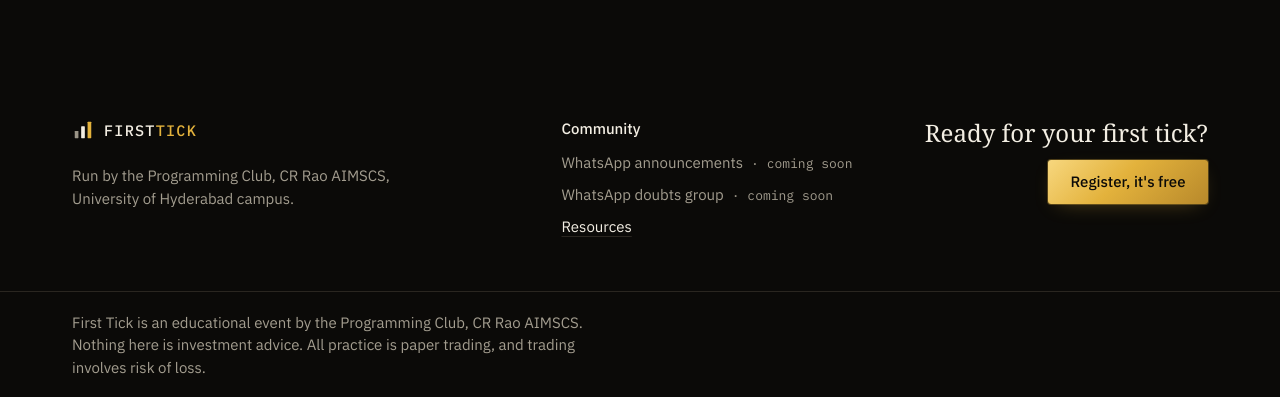
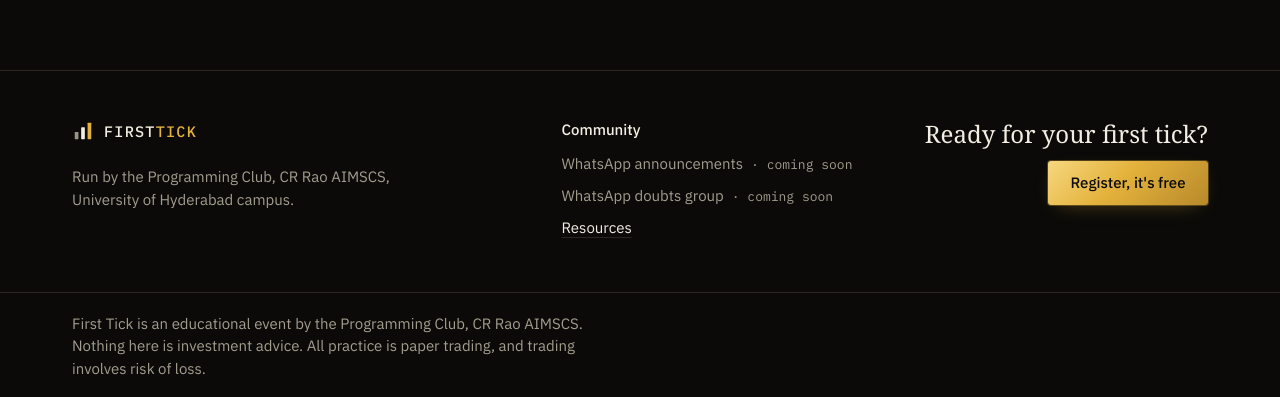
Before and after one commit to Lnvqntx/first-tick, a React (Vite) app: page /resources in a window 1280 px wide. Shown: the part 633-1030 px from the top of the page. Built offline with nearby package versions, Linux system fonts and the light colour scheme.

Commit message:
Give the footer its own top hairline so every page has it

```diff
--- a/src/components/Footer.tsx
+++ b/src/components/Footer.tsx
@@ -5,7 +5,7 @@ import { ActionLink } from './ActionLink'
 
 export function Footer() {
   return (
-    <footer>
+    <footer className="border-t border-line">
       <div className="page-x grid gap-10 py-12 md:grid-cols-[1.4fr_1fr_auto] md:items-start md:gap-12">
         <div className="space-y-4">
           <Wordmark />
--- a/src/sections/Faq.tsx
+++ b/src/sections/Faq.tsx
@@ -2,7 +2,7 @@ import { event } from '../config/event'
 
 export function Faq() {
   return (
-    <section id="faq" aria-labelledby="faq-title" className="border-b border-line">
+    <section id="faq" aria-labelledby="faq-title">
       <div className="page-x grid gap-10 py-16 md:grid-cols-[minmax(0,1fr)_minmax(0,2fr)] md:gap-16 md:py-24">
         <h2 id="faq-title" className="text-h2">
           Questions
```
